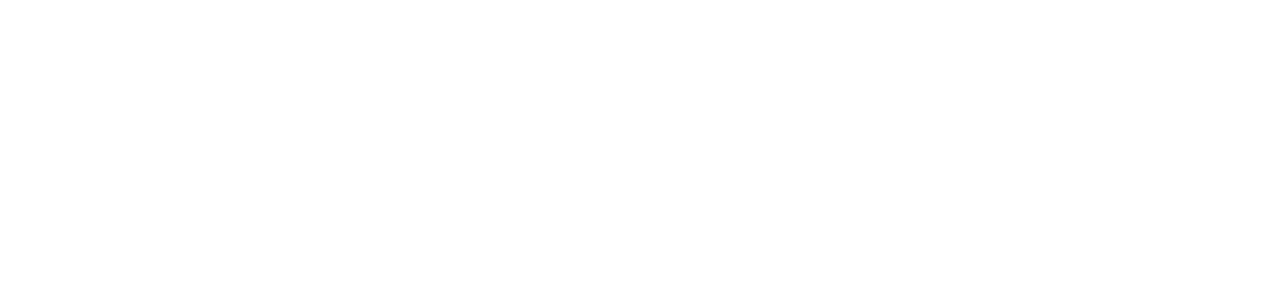
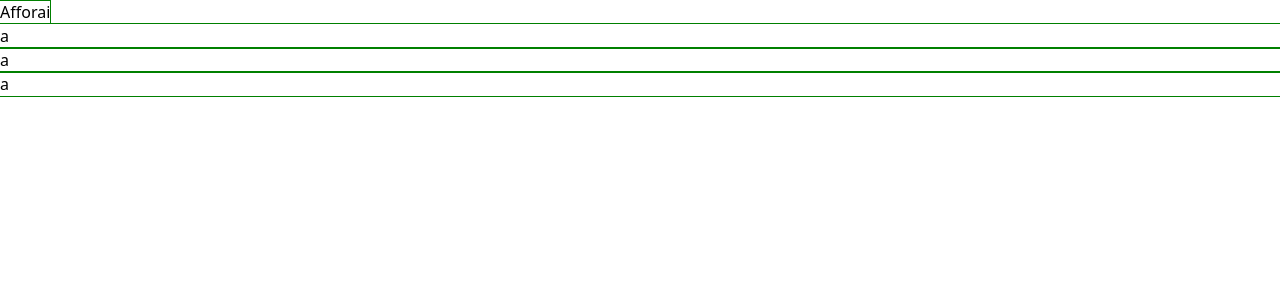
Before and after one commit to atttaskalyar/afforai-homepage, a React (Vite) app in the folder Afforai/: page / in a window 1280 px wide. Shown: the top 300 px of the page. Built offline with nearby package versions, Linux system fonts and the light colour scheme.

Commit message:
implemented changes

```diff
--- a/Afforai/src/App.css
+++ b/Afforai/src/App.css
@@ -1,3 +1,7 @@
 @tailwind base;
 @tailwind components;
 @tailwind utilities;
+
+*{
+    outline: 1px solid green;
+}
--- a/Afforai/src/components/UseCaseComponents/Navbar/index.jsx
+++ b/Afforai/src/components/UseCaseComponents/Navbar/index.jsx
@@ -1,9 +1,22 @@
-const  Navbar =() =>{
+const  Navbar =(isMobile) =>{
   return (
    <>
    <div>
-    <nav className="py-0 py-md-4 px-md-5 flex-column navbar navbar-expand-md navbar-light fixed-top bg-black">
+    <nav className="py-0 md:py-4 md:px-5 flex-column items-center">
+    <div className="flex flex-row items-center px-6 py-2">
+        <div className="w-100 flex justify-between">
+            <a className="d-flex flex-shrink-1 justify-content-start align-items-center me-0 py-0 navbar-brand" href="/">
+                Afforai
+            </a>
+        <div>
 
+        <div>a</div>
+        <div>a</div>
+        <div>a</div>
+        </div>
+        </div>
+
+    </div>
     </nav>
    </div>
    </>
```
